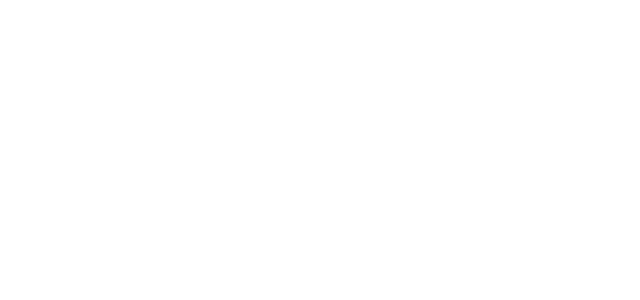
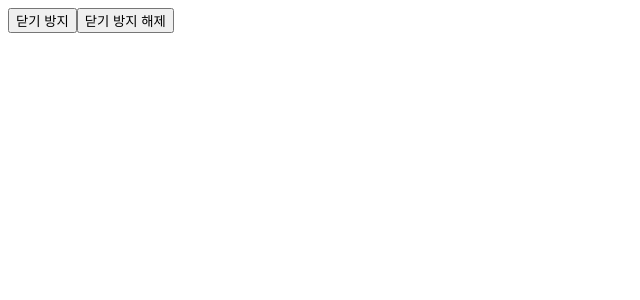
Before and after one commit to aristata/react-hooks, a React (Create React App) app: page /08 in a window 1280 px wide. Before the commit this address had no page. Shown: the top 300 px of the page, without its empty margins (0-640 px from the left). Built offline with nearby package versions, Linux system fonts and the light colour scheme.

Commit message:
feat: ch2-3 useLeavePrevent

```diff
--- /dev/null
+++ b/src/08_useLeavePrevent/UseLeavePrevent.js
@@ -0,0 +1,13 @@
+export const useLeavePrevent = () => {
+  const preventEventHandler = (event) => {
+    event.preventDefault()
+    event.returnValue = ""
+  }
+  const enablePrevent = () => {
+    window.addEventListener("beforeunload", preventEventHandler)
+  }
+  const disablePrevent = () => {
+    window.removeEventListener("beforeunload", preventEventHandler)
+  }
+  return { enablePrevent, disablePrevent }
+}
--- /dev/null
+++ b/src/08_useLeavePrevent/index.js
@@ -0,0 +1,13 @@
+import { useLeavePrevent } from "./UseLeavePrevent"
+
+const UseLeavePrevent = () => {
+  const { enablePrevent, disablePrevent } = useLeavePrevent()
+  return (
+    <div>
+      <button onClick={enablePrevent}>닫기 방지</button>
+      <button onClick={disablePrevent}>닫기 방지 해제</button>
+    </div>
+  )
+}
+
+export default UseLeavePrevent
--- a/src/App.js
+++ b/src/App.js
@@ -6,6 +6,8 @@
 import UseEffect from "./04_useEffect"
 import UseTitle from "./05_useTitle"
 import UseClick from "./06_useClick"
+import UseConfirm from "./07_useConfirm"
+import UseLeavePrevent from "./08_useLeavePrevent"
 
 function App() {
     return (
@@ -18,6 +20,8 @@
               <Route path="/04" element={<UseEffect />} />
               <Route path="/05" element={<UseTitle />} />
               <Route path="/06" element={<UseClick />} />
+              <Route path="/07" element={<UseConfirm />} />
+              <Route path="/08" element={<UseLeavePrevent />} />
           </Routes>
         </BrowserRouter>
     )
--- a/src/welcomePage.js
+++ b/src/welcomePage.js
@@ -12,7 +12,9 @@
         <li><a href="/03">03. useTabs</a></li>
         <li><a href="/04">04. useEffect</a></li>
         <li><a href="/05">05. useTitle</a></li>
-        <li><a href="/06">06. useRef</a></li>
+        <li><a href="/06">06. useClick</a></li>
+        <li><a href="/07">07. useConfirm</a></li>
+        <li><a href="/08">08. useLeavePrevent</a></li>
       </ul>
     </div>
   )
```
Lines whose indentation alone changed are shown as unchanged.
